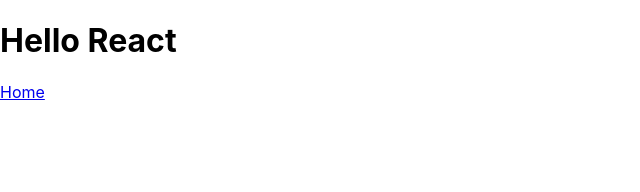
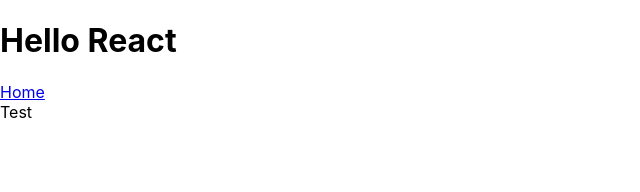
Before and after one commit to jawee/docker-image-update-system, a React (Create React App) app: page /dockerimage in a window 1280 px wide. Shown: the top 192 px of the page, without its empty margins (0-640 px from the left). Built offline with nearby package versions, Linux system fonts and the light colour scheme.

Commit message:
feat(DockerImageDetails component): Created component. Just a hardcoded example for now.

```diff
--- a/src/App.tsx
+++ b/src/App.tsx
@@ -1,6 +1,7 @@
 import React from "react";
 import DockerImages from "./components/docker-images-component/DockerImages";
 import { BrowserRouter as Router, Route, Link } from "react-router-dom";
+import DockerImageDetails from "./components/docker-image-details/DockerImageDetails";
 
 function AppRouter() {
   return (
@@ -8,6 +9,7 @@
       <Link to="/">Home</Link>
 
       <Route path="/" exact component={DockerImages} />
+      <Route path="/dockerimage/" component={DockerImageDetails} />
     </Router>
   );
 }
--- /dev/null
+++ b/src/components/docker-image-details/DockerImageDetails.tsx
@@ -0,0 +1,9 @@
+import React, { useEffect } from "react";
+
+const DockerImageDetails = () => {
+  //  const [dockerImage, setDockerImage] = React.useState<DockerImage>(
+  //   {} as DockerImage
+  return <div>Test</div>;
+};
+
+export default DockerImageDetails;
```
